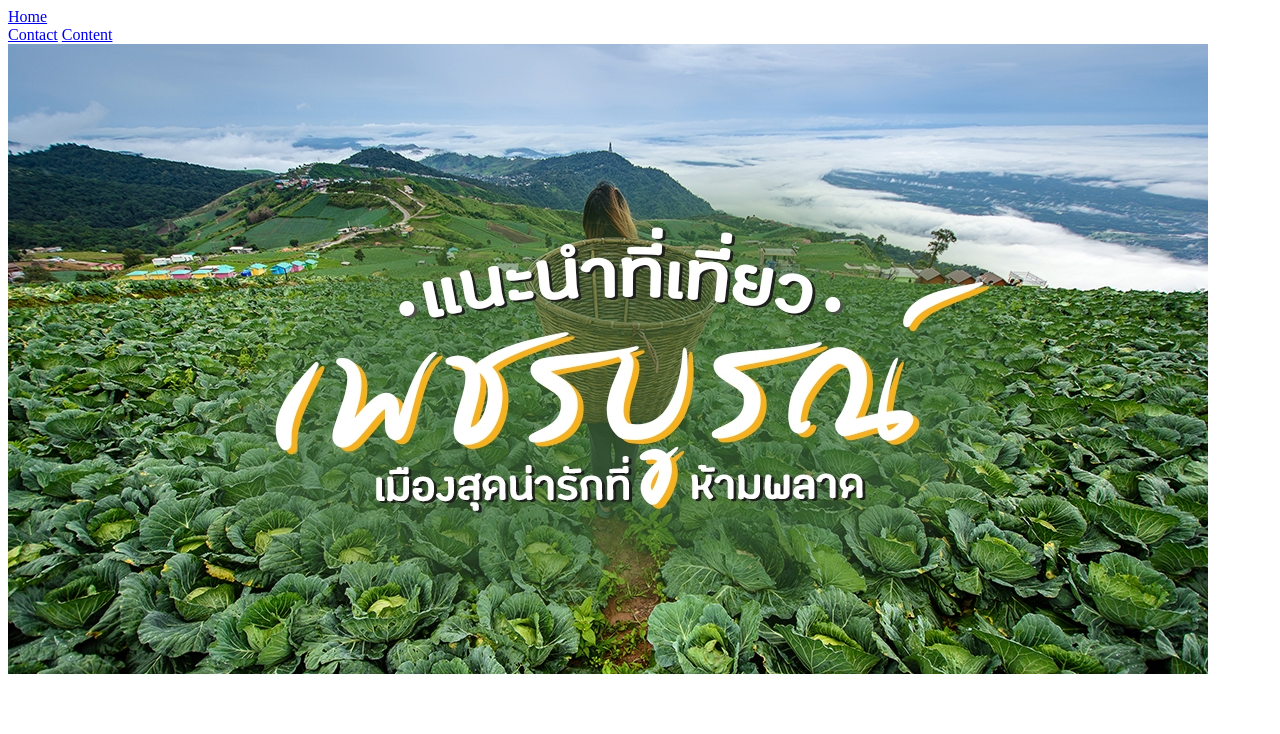
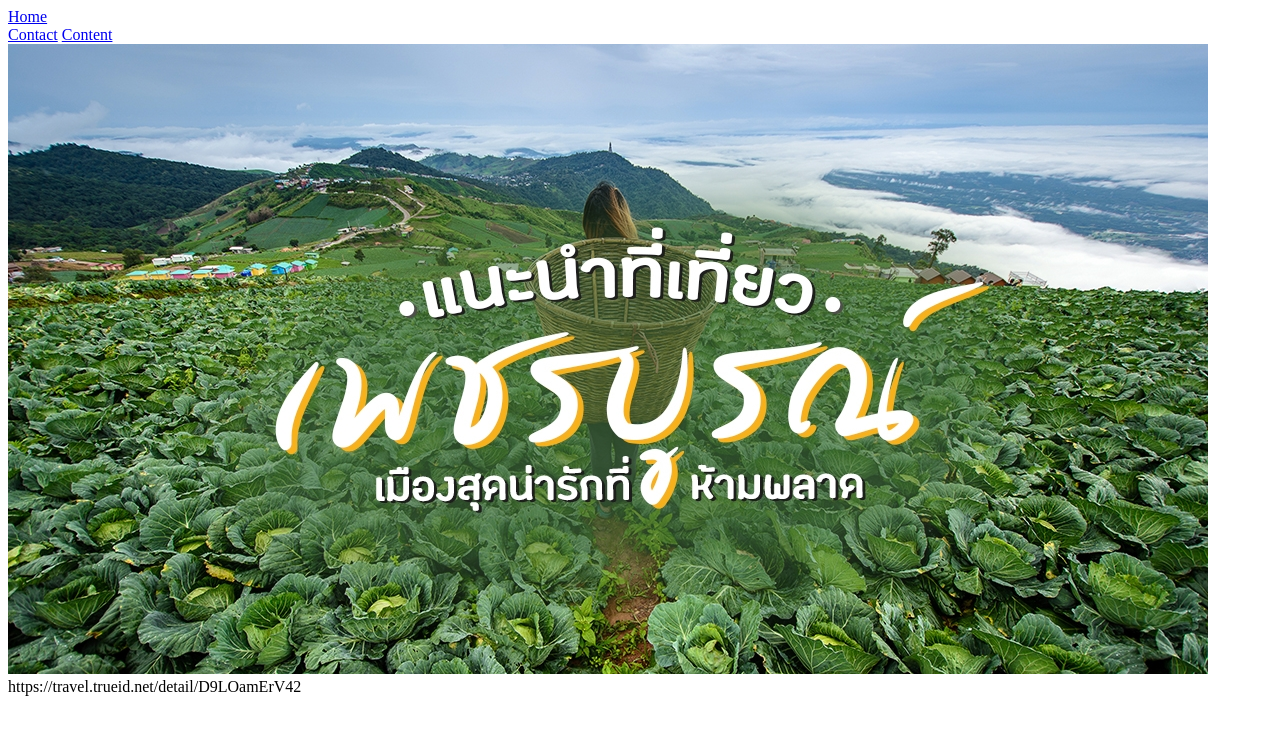
Before and after one commit to Kanyanat1123/Phetchabun, a plain HTML site: page index.html in a window 1280 px wide. Drawn offline with Linux system fonts and the light colour scheme.

Commit message:
เพิ่มfooter

```diff
--- a/index.html
+++ b/index.html
@@ -21,6 +21,10 @@
              <img src="/Phetchabun/image/s_121115_8124.jpg" alt="รูปหน้าปก">
             </div>
          </main>
-
+         <footer>
+            <div class="foot-con">
+                https://travel.trueid.net/detail/D9LOamErV42
+            </div>
+        </footer>
     </body>
     </html>
```
